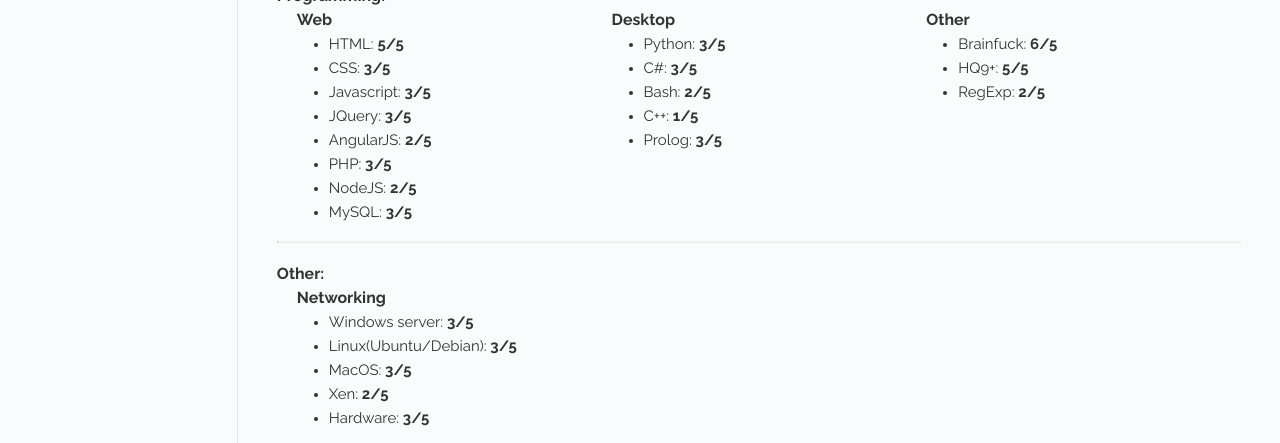
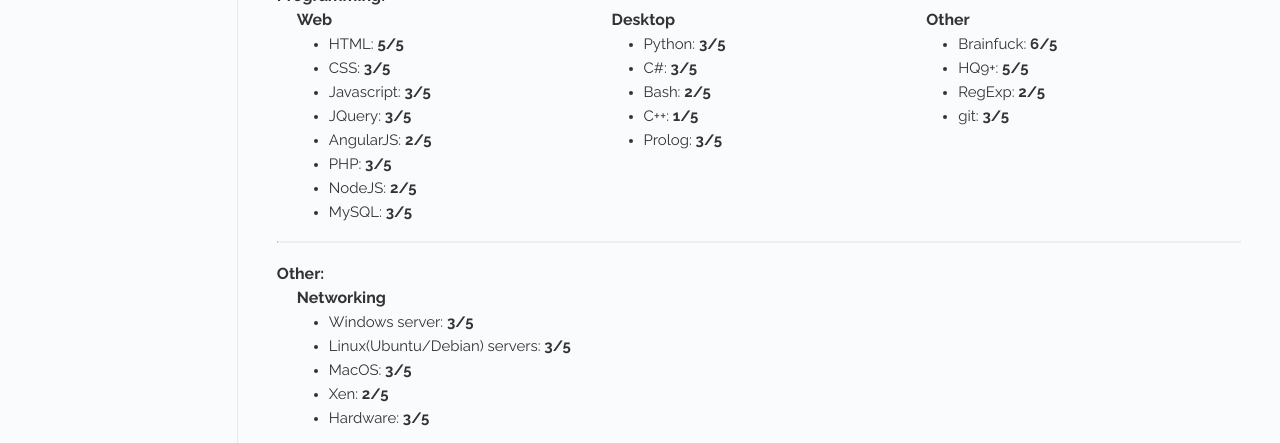
Before and after one commit to herrjemand/herrjemand.github.io, a Jekyll site: the page built from index.html, in a window 1280 px wide. Shown: the part 522-965 px from the top of the page. Built offline with Jekyll 4.4.1, drawn with Linux system fonts in a browser that asks for light colours; Markdown is read by kramdown in place of the engine named in the settings.

Commit message:
Added git

```diff
--- a/index.html
+++ b/index.html
@@ -58,6 +58,7 @@
 							<li><p>Brainfuck: 	<b>6/5</b></p></li>
 							<li><p>HQ9+: 		<b>5/5</b></p></li>
 							<li><p>RegExp: 		<b>2/5</b></p></li>
+							<li><p>git: 		<b>3/5</b></p></li>
 
 						</ul>
 					</div>
@@ -70,7 +71,7 @@
 						<h3>Networking</h3>
 						<ul>
 							<li><p>Windows server: 				<b>3/5</b></p></li>
-							<li><p>Linux(Ubuntu/Debian): 		<b>3/5</b></p></li>
+							<li><p>Linux(Ubuntu/Debian) servers: 		<b>3/5</b></p></li>
 							<li><p>MacOS: 						<b>3/5</b></p></li>
 							<li><p>Xen: 						<b>2/5</b></p></li>
 							<li><p>Hardware: 					<b>3/5</b></p></li>
```
